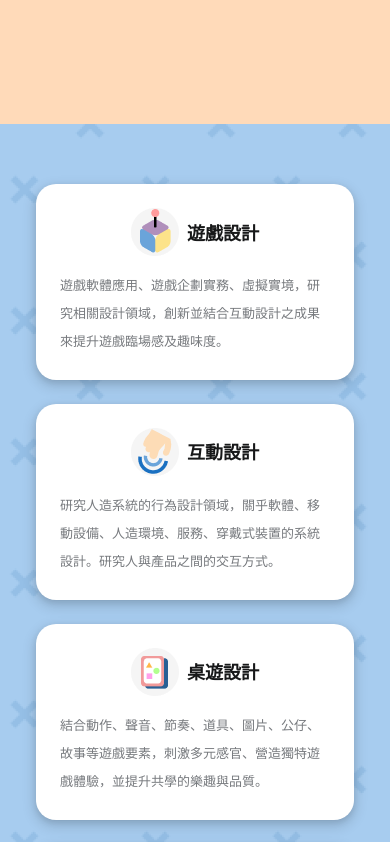
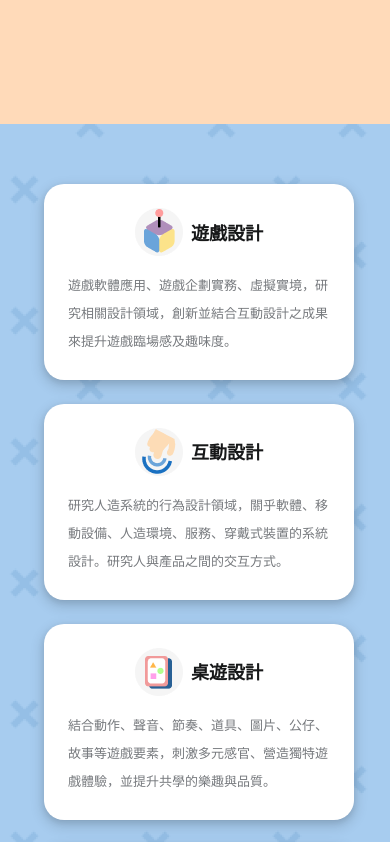
Before and after one commit to linnaijun/HCIwebsite, a React (Create React App) app: page / in a window 390 px wide. Shown: the part 2500-3342 px from the top of the page. Built offline with nearby package versions, Linux system fonts and the light colour scheme.

Commit message:
修修CSS 領域區塊

```diff
--- a/src/Topics.css
+++ b/src/Topics.css
@@ -75,9 +75,8 @@ p {
     line-height: 215%;
     /* 29.25px */
 }
-
+    /* 讓mac對焦pc瀏覽體驗，斷點採用1280px */
 @media (max-width: 1280px) {
-    /* 讓mac對焦pc瀏覽體驗 */
     .topics_box {
         padding: 60px 0;
 
@@ -130,7 +129,7 @@ p {
 
 @media (max-width: 768px) {
     .topics_box {
-        padding: 60px 0px;
+        padding: 60px 0px 60px 8px;
 
     }
     .topics_cards {
```
